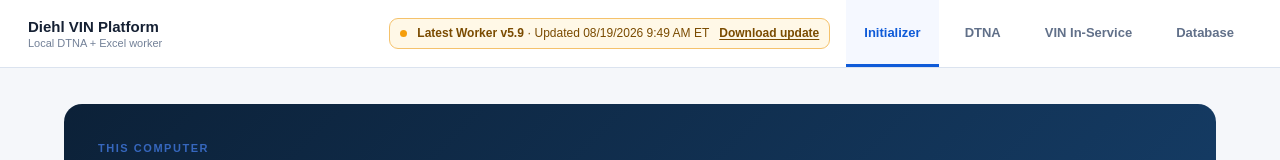
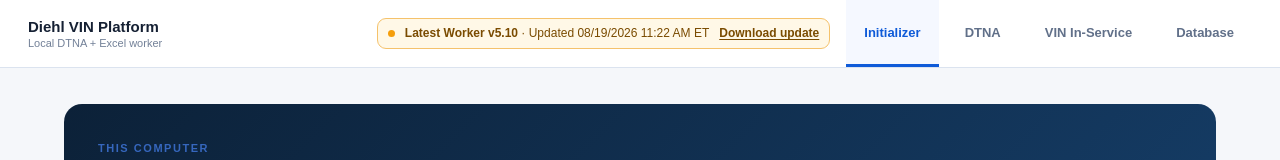
Before and after one commit to Wickey23/Diehl-vin-platform, a Next.js app: page / in a window 1280 px wide. Shown: the top 160 px of the page. Built offline with nearby package versions, Linux system fonts and the light colour scheme; no server answers.

Commit message:
Update header for worker v5.10

```diff
--- a/components/top-tabs.tsx
+++ b/components/top-tabs.tsx
@@ -10,11 +10,8 @@
   { href: '/database', label: 'Database' },
 ];
 
-// Update these two values whenever a new local worker package is released.
-// This is intentionally visible on every page so employees know when their
-// downloaded worker may be older than the website.
-const LATEST_WORKER_VERSION = '5.9';
-const LATEST_WORKER_UPDATED = '08/19/2026 9:49 AM ET';
+const LATEST_WORKER_VERSION = '5.10';
+const LATEST_WORKER_UPDATED = '08/19/2026 11:22 AM ET';
 
 export function TopTabs() {
   const pathname = usePathname();
@@ -44,17 +41,8 @@
         }}
       >
         <span style={{width:7,height:7,borderRadius:'50%',background:'#f59e0b',display:'inline-block',flex:'0 0 auto'}} />
-        <span>
-          <b>Latest Worker v{LATEST_WORKER_VERSION}</b>
-          {' · '}Updated {LATEST_WORKER_UPDATED}
-        </span>
-        <a
-          href="/api/download-worker"
-          style={{fontWeight:800,color:'#7a4b00',textDecoration:'underline',textUnderlineOffset:2}}
-          title="Download the latest local worker package"
-        >
-          Download update
-        </a>
+        <span><b>Latest Worker v{LATEST_WORKER_VERSION}</b>{' · '}Updated {LATEST_WORKER_UPDATED}</span>
+        <a href="/api/download-worker" style={{fontWeight:800,color:'#7a4b00',textDecoration:'underline',textUnderlineOffset:2}} title="Download the latest local worker package">Download update</a>
       </div>
 
       <nav className="workflow-tabs" aria-label="VIN platform sections">
```
